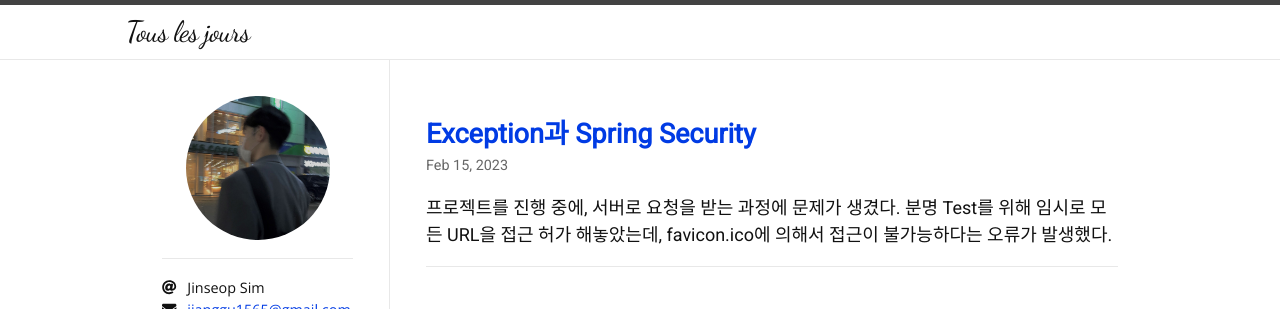
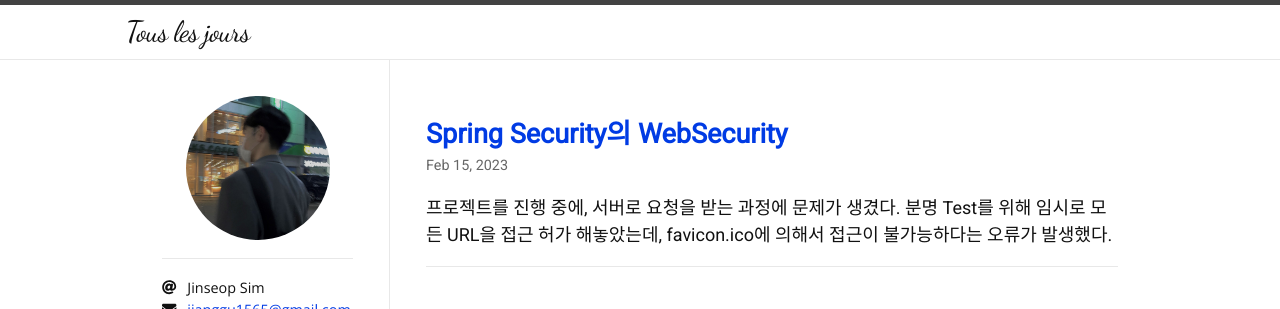
Before and after one commit to Jinseop-Sim/Jinseop-Sim.github.io, a Jekyll site: the page built from index.html, in a window 1280 px wide. Shown: the top 309 px of the page. Built offline with Jekyll 4.4.1, drawn with Linux system fonts in a browser that asks for light colours; nearby versions of some CDN libraries; some web fonts are replaced; the list of posts is cut into pages by our own code.

Commit message:
글 내용 수정

```diff
--- a/_posts/2023-02-15-web-security.md
+++ b/_posts/2023-02-15-web-security.md
@@ -1,6 +1,6 @@
 ---
 layout: post
-title: "Exception과 Spring Security"
+title: "Spring Security의 WebSecurity"
 categories: ToyProject
 tags: [develop]
 author:
```
